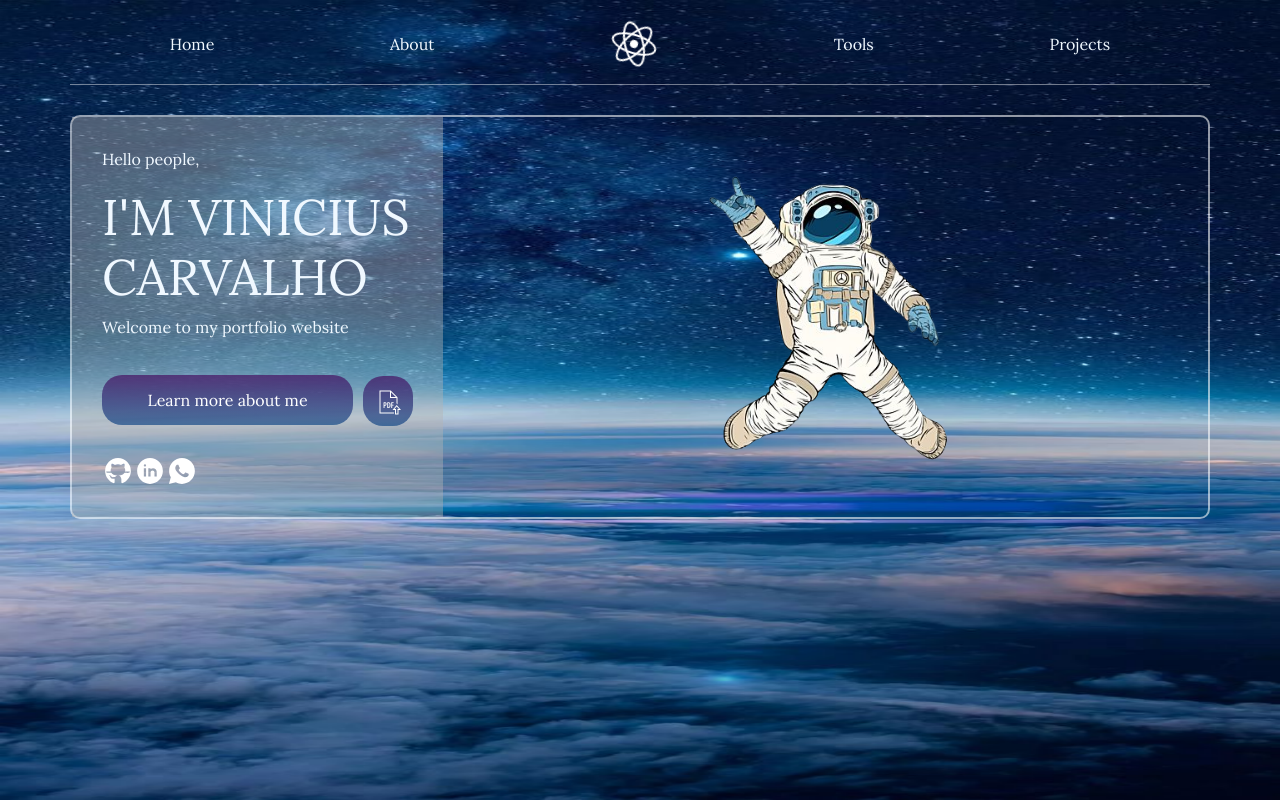
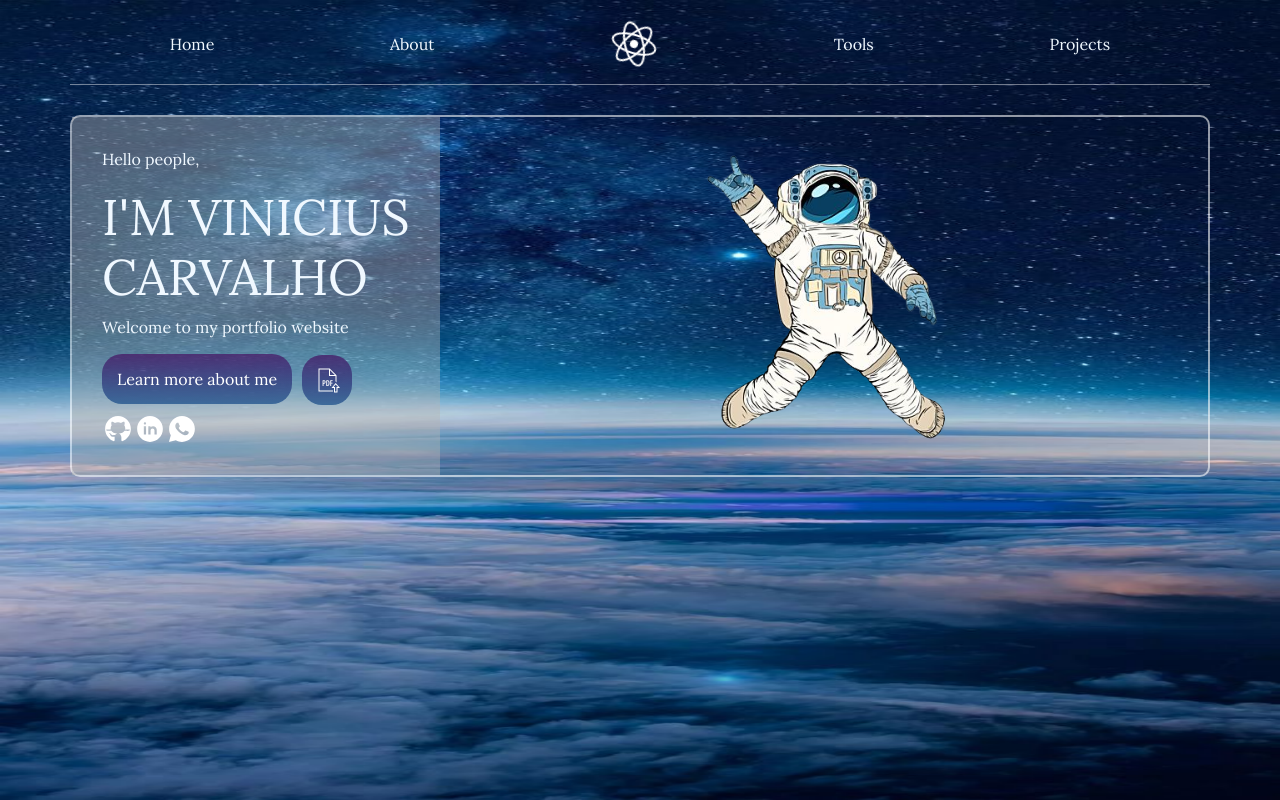
Before and after one commit to Vinicuskarv/React-Portfolio, a React (Create React App) app: page / in a window 1280 px wide. Built offline with nearby package versions, Linux system fonts and the light colour scheme.

Commit message:
modify Card h5 and corrige alguns erros

```diff
--- a/src/components/contaiIcons.js
+++ b/src/components/contaiIcons.js
@@ -22,6 +22,7 @@ const styles = {
     icon: {
         width: '28px',
         margin: '2px',
+        marginTop:'10px',
     },
 }
 export default ContaineIcons;
--- a/src/pages/home/ContainerInfoHome.js
+++ b/src/pages/home/ContainerInfoHome.js
@@ -2,6 +2,7 @@ import '../../components/master.css';
 import './Home.css'
 import ContaineIcons from '../../components/contaiIcons';
 import astronauta from '../../components/Astronauta.png';
+import { Link } from 'react-router-dom';
 
 import DownloadButton from '../../components/downlodcv';
 
@@ -12,8 +13,8 @@ function HomeContainer() {
         <p>Hello people,</p>
         <h1 style={styles.h1}>I'M VINICIUS<br/>CARVALHO</h1>
         <p>Welcome to my portfolio website</p>
-        <a href="/AboutPage"><button className='buttonSobreMim' style={styles.ButtonSobreMim} >Learn more about me</button></a>
-        <DownloadButton />
+        <Link to='/AboutPage' className="buttonSobreMim" style={styles.ButtonSobreMim}>Learn more about me</Link>
+        <DownloadButton/>
         <ContaineIcons/>
       </div>
       <img className='astronauta' src={astronauta} alt="icon from github" />
@@ -43,10 +44,8 @@ const styles = {
     margin: '2px',
   },
   ButtonSobreMim:{
-    margin: '20px 0 30px 0',
     borderRadius: '20px',
-    width: '251px',
-    height: '50px',
+    padding: '15px',
     color:' #ffffff',
     border: 'none',
   }
--- a/src/pages/home/Home.css
+++ b/src/pages/home/Home.css
@@ -20,6 +20,7 @@
 }
 .buttonSobreMim{
     background: -webkit-linear-gradient(#460d60b0,#124886b1);
+    text-decoration: none;
 }
 .buttonSobreMim:hover{
     background: -webkit-linear-gradient(#460d60dd,#124886e4);
--- a/src/pages/projects/ContainerInfoProject.js
+++ b/src/pages/projects/ContainerInfoProject.js
@@ -44,10 +44,10 @@ function ProjectsContainer() {
               <div className="container text-center">
                 <div className="row">
                   <div className="col-12 col-md-6 col-lg-4">
+                    <h5 className="card-title" style={styles.h5}>Juros Compostos</h5>
                     <div className="card" style={styles.CardPri}>
                       <img src={jurosCompostos} className="card-img" style={styles.imgCard} alt="jurosCompostos"/>
                       <div className="card-img-overlay">
-                        <h5 className="card-title">Juros Compostos</h5>
                         <div className="campoIconsProfile">
                           <a className="elemento-container" href="https://github.com/Vinicuskarv/calculadora-juros-compostos"><img className="IconSkill elemento" src={icongitgub} alt="icongitgub"/></a>
                           <a className="elemento-container" href="https://649802b8e163ac6a5ee8f4af--fascinating-dragon-8c0363.netlify.app/"><img className="IconSkill elemento" src={iconsite} alt="iconsite"/></a>
@@ -61,10 +61,10 @@ function ProjectsContainer() {
                     </div>
                   </div>
                   <div className="col-12 col-md-6 col-lg-4">
+                  <h5 className="card-title" style={styles.h5}>Fomulário</h5>
                     <div className="card" style={styles.CardPri}>
                       <img src={formulario} className="card-img" style={styles.imgCard} alt="hotelDiaria"/>
                       <div className="card-img-overlay">
-                        <h5 className="card-title">Fomulário</h5>
                         <div className="campoIconsProfile">
                           <a className="elemento-container" href="https://github.com/Vinicuskarv/form"><img className="IconSkill elemento" src={icongitgub} alt="icongitgub"/></a>
                         </div>
@@ -78,10 +78,10 @@ function ProjectsContainer() {
                     </div>
                   </div>
                   <div className="col-12 col-md-6 col-lg-4">
+                  <h5 className="card-title" style={styles.h5}>To do list</h5>
                     <div className="card" style={styles.CardPri}>
                       <img src={toDoList} className="card-img" style={styles.imgCard} alt="hotelDiaria"/>
                       <div className="card-img-overlay">
-                        <h5 className="card-title">To do list</h5>
                         <div className="campoIconsProfile">
                           <a className="elemento-container" href="https://github.com/Vinicuskarv/My-to-do-list"><img className="IconSkill elemento" src={icongitgub} alt="icongitgub"/></a>
                           <a className="elemento-container" href="https://chic-lolly-ed391b.netlify.app/"><img className="IconSkill elemento" src={iconsite} alt="github"/></a>
@@ -95,10 +95,10 @@ function ProjectsContainer() {
                     </div>
                   </div>
                   <div className="col-12 col-md-6 col-lg-4">
+                  <h5 className="card-title" style={styles.h5}>Ler json</h5>
                     <div className="card" style={styles.CardPri}>
                       <img src={lerJson} className="card-img" style={styles.imgCard} alt="hotelDiaria"/>
                       <div className="card-img-overlay">
-                        <h5 className="card-title">Ler json</h5>
                         <div className="campoIconsProfile">
                           <a className="elemento-container" href="https://github.com/Vinicuskarv/Ler-json"><img className="IconSkill elemento" src={icongitgub} alt="icongitgub"/></a>
                           <a className="elemento-container" href="https://6497fecf7a500b67ec29bd3e--steady-trifle-decf83.netlify.app/#"><img className="IconSkill elemento" src={iconsite} alt="github"/></a>
@@ -112,10 +112,10 @@ function ProjectsContainer() {
                     </div>
                   </div>
                   <div className="col-12 col-md-6 col-lg-4">
+                    <h5 className="card-title"style={styles.h5}>Snake Game</h5>
                     <div className="card" style={styles.CardPri}>
                       <img src={snake} className="card-img" style={styles.imgCard} alt="hotelDiaria"/>
                       <div className="card-img-overlay">
-                        <h5 className="card-title">Snake Game</h5>
                         <div className="campoIconsProfile">
                           <a className="elemento-container" href="https://github.com/Vinicuskarv/snake-game"><img className="IconSkill elemento" src={icongitgub} alt="icongitgub"/></a>
                           <a className="elemento-container" href="https://incredible-cobbler-31243e.netlify.app/"><img className="IconSkill elemento" src={iconsite} alt="github"/></a>
@@ -129,10 +129,10 @@ function ProjectsContainer() {
                     </div>
                   </div>
                   <div className="col-12 col-md-6 col-lg-4">
+                    <h5 className="card-title" style={styles.h5}>Demon Slayer</h5>
                     <div className="card" style={styles.CardPri}>
                       <img src={demonSlayer} className="card-img" style={styles.imgCard} alt="hotelDiaria"/>
                       <div className="card-img-overlay">
-                        <h5 className="card-title">Demon Slayer</h5>
                         <div className="campoIconsProfile">
                           <a className="elemento-container" href="https://github.com/Vinicuskarv/demon-slayer"><img className="IconSkill elemento" src={icongitgub} alt="icongitgub"/></a>
                           <a className="elemento-container" href="https://64980b843a58646c2382c3f5--clinquant-lamington-edc8c1.netlify.app/"><img className="IconSkill elemento" src={iconsite} alt="github"/></a>
@@ -145,10 +145,10 @@ function ProjectsContainer() {
                     </div>
                   </div>
                   <div className="col-12 col-md-6 col-lg-4">
+                  <h5 className="card-title" style={styles.h5}>Diaria Hotel</h5>
                     <div className="card" style={styles.CardPri}>
                       <img src={hotelDiaria} className="card-img" style={styles.imgCard} alt="hotelDiaria"/>
                       <div className="card-img-overlay">
-                        <h5 className="card-title">Diaria Hotel</h5>
                         <div className="campoIconsProfile">
                           <a className="elemento-container" href="https://github.com/Vinicuskarv/Hotel-diaria"><img className="IconSkill elemento" src={icongitgub} alt="icongitgub"/></a>
                         </div>
@@ -168,10 +168,10 @@ function ProjectsContainer() {
                 <div className="container text-center">
                   <div className="row">
                   <div className="col-12 col-md-6 col-lg-4">
+                  <h5 className="card-title" style={styles.h5}>Snake Game</h5>
                     <div className="card" style={styles.CardPri}>
                       <img src={snake} className="card-img" style={styles.imgCard} alt="hotelDiaria"/>
                       <div className="card-img-overlay">
-                        <h5 className="card-title">Snake Game</h5>
                         <div className="campoIconsProfile">
                           <a className="elemento-container" href="https://github.com/Vinicuskarv/snake-game"><img className="IconSkill elemento" src={icongitgub} alt="icongitgub"/></a>
                           <a className="elemento-container" href="https://incredible-cobbler-31243e.netlify.app/"><img className="IconSkill elemento" src={iconsite} alt="github"/></a>
@@ -185,10 +185,10 @@ function ProjectsContainer() {
                     </div>
                   </div>
                   <div className="col-12 col-md-6 col-lg-4">
+                  <h5 className="card-title"style={styles.h5}>To do list</h5>
                     <div className="card" style={styles.CardPri}>
                       <img src={toDoList} className="card-img" style={styles.imgCard} alt="hotelDiaria"/>
                       <div className="card-img-overlay">
-                        <h5 className="card-title">To do list</h5>
                         <div className="campoIconsProfile">
                           <a className="elemento-container" href="https://github.com/Vinicuskarv/My-to-do-list"><img className="IconSkill elemento" src={icongitgub} alt="icongitgub"/></a>
                           <a className="elemento-container" href="https://chic-lolly-ed391b.netlify.app/"><img className="IconSkill elemento" src={iconsite} alt="github"/></a>
@@ -202,10 +202,10 @@ function ProjectsContainer() {
                     </div>
                   </div>
                   <div className="col-12 col-md-6 col-lg-4">
+                  <h5 className="card-title" style={styles.h5}>Juros Compostos</h5>
                     <div className="card" style={styles.CardPri}>
                       <img src={jurosCompostos} className="card-img" style={styles.imgCard} alt="jurosCompostos"/>
                       <div className="card-img-overlay">
-                        <h5 className="card-title">Juros Compostos</h5>
                         <div className="campoIconsProfile">
                           <a className="elemento-container" href="https://github.com/Vinicuskarv/calculadora-juros-compostos"><img className="IconSkill elemento" src={icongitgub} alt="icongitgub"/></a>
                           <a className="elemento-container" href="https://649802b8e163ac6a5ee8f4af--fascinating-dragon-8c0363.netlify.app/"><img className="IconSkill elemento" src={iconsite} alt="iconsite"/></a>
@@ -256,8 +256,11 @@ const styles = {
     marginTop:'auto',
     marginLeft:'30px',
   },
+  h5:{
+    marginTop:'10px',
+  },
   CardPri:{
-    marginTop: '20px',
+    marginBottom: '10px',
     height: '200px',
   },
   imgCard:{
--- a/src/pages/projects/ProjectPage.css
+++ b/src/pages/projects/ProjectPage.css
@@ -8,7 +8,6 @@
 }
 .campoIconsProfile{
     position: relative;
-    top: -35px;
     display: flex;
     justify-content: flex-end;
 }
```
